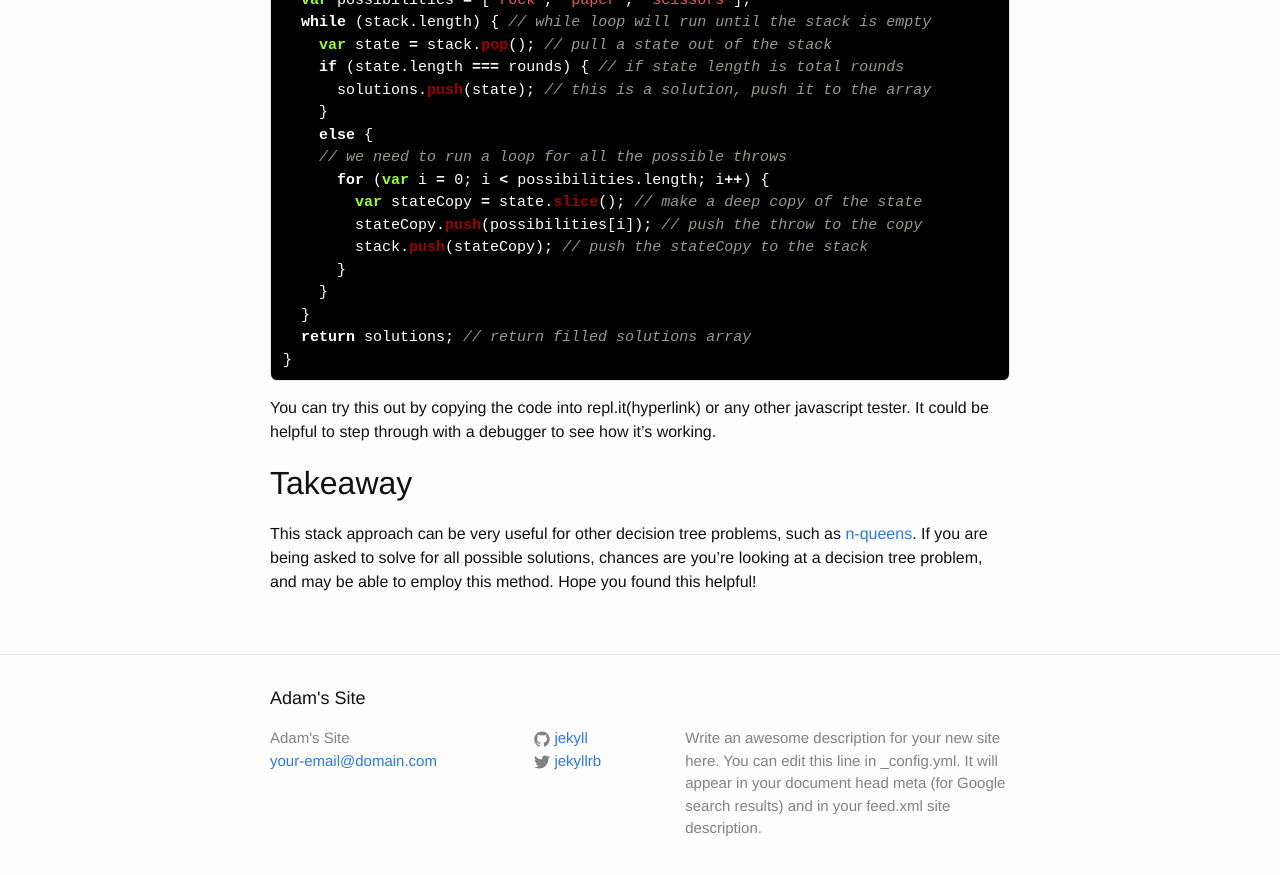
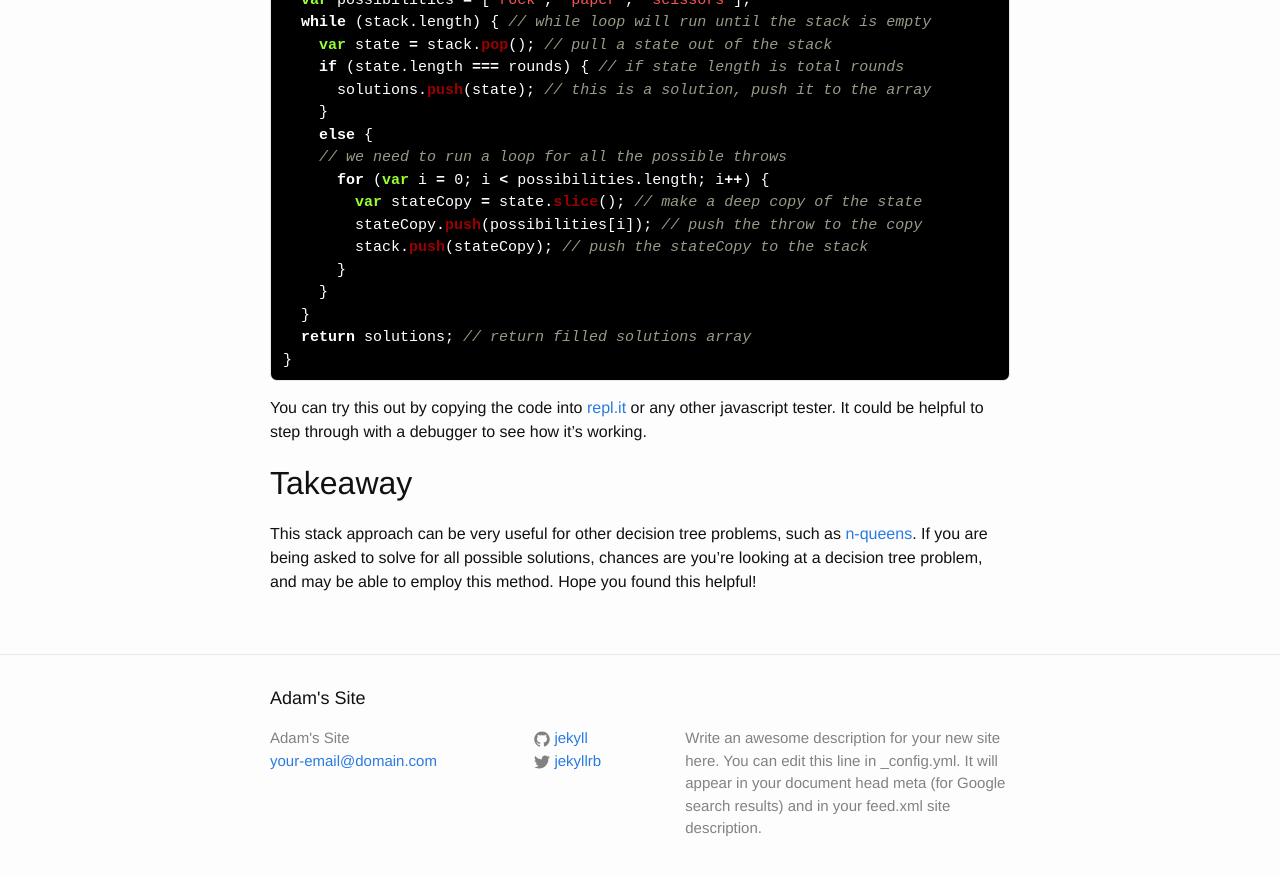
Before and after one commit to azellsworth/azellsworth.github.io, a Jekyll site: the page built from _posts/2015-07-08-solving-decision-trees-with-a-stack.md, in a window 1280 px wide and 900 px high, scrolled down 2075 px. Shown: the top 875 px of the window. Built offline with Jekyll 4.4.1, drawn with Linux system fonts in a browser that asks for light colours.

Commit message:
add hyperlink

```diff
--- a/_posts/2015-07-08-solving-decision-trees-with-a-stack.md
+++ b/_posts/2015-07-08-solving-decision-trees-with-a-stack.md
@@ -81,7 +81,7 @@ var rpsSolutions = function(rounds){
 }
 {% endhighlight %}
 
-You can try this out by copying the code into repl.it(hyperlink) or any other javascript tester. It could be helpful to step through with a debugger to see how it’s working.
+You can try this out by copying the code into [repl.it](http://www.repl.it) or any other javascript tester. It could be helpful to step through with a debugger to see how it’s working.
 
 ##Takeaway
 
```
